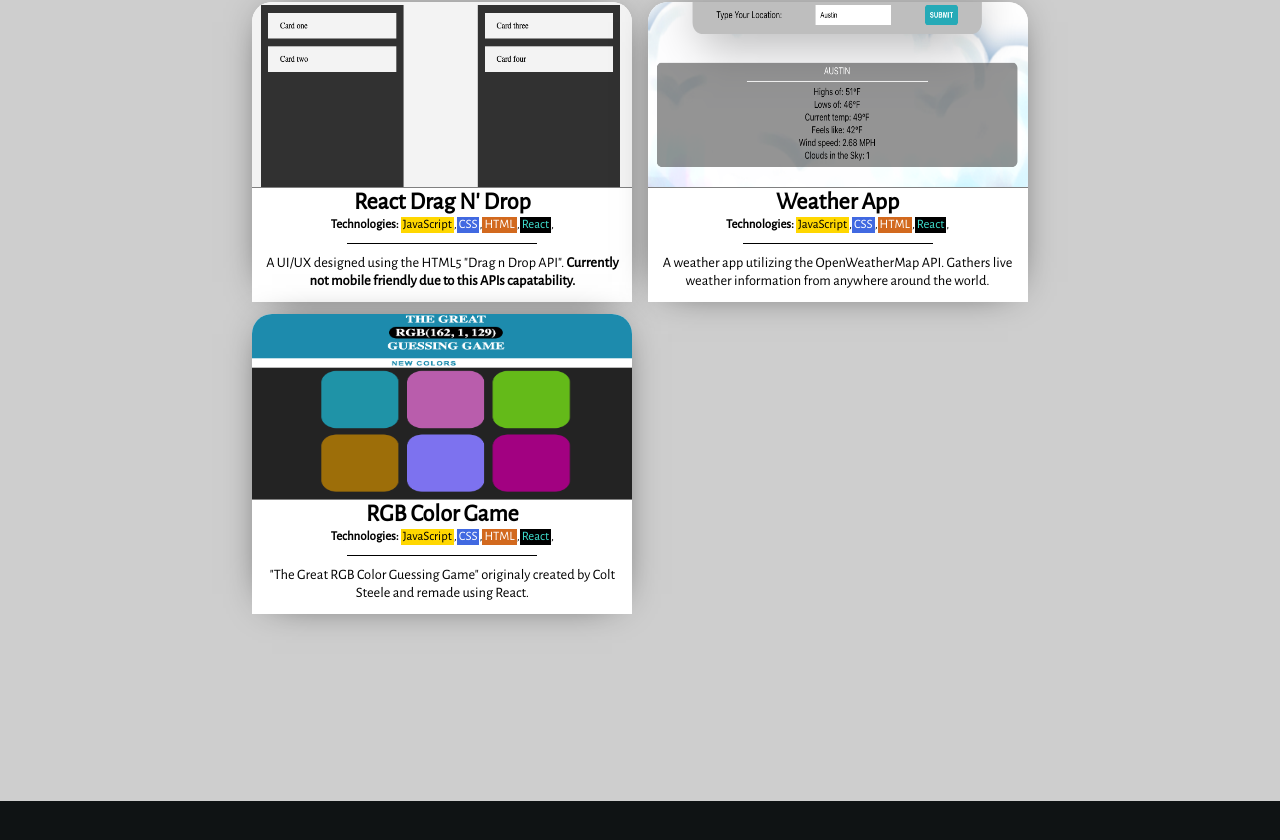
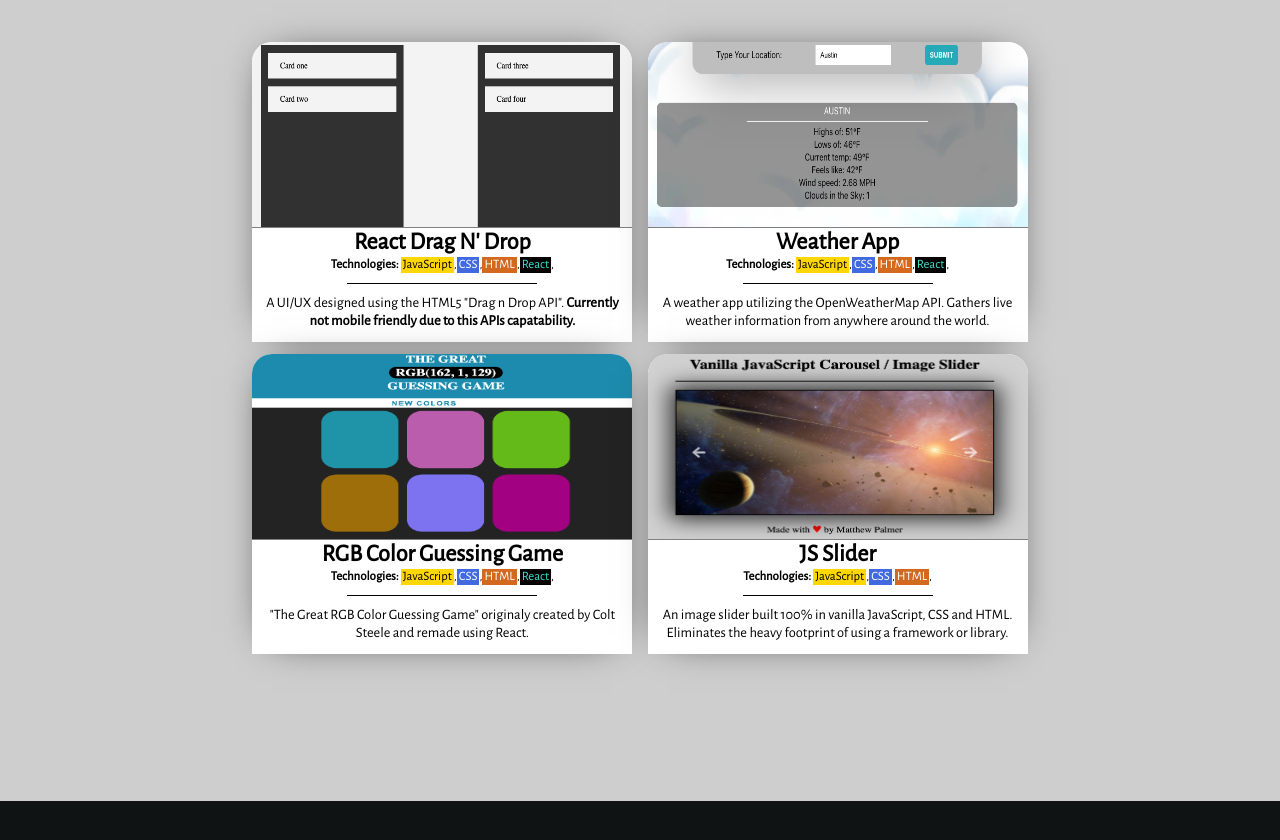
Before and after one commit to MatthewPalmer9/mattpdev, a React (Create React App) app: page / in a window 1280 px wide. Shown: the part 3127-3967 px from the top of the page. Built offline with nearby package versions, Linux system fonts and the light colour scheme.

Commit message:
Added another project and adjusted the margin between the project h1 and the project containers.

```diff
--- a/src/index.css
+++ b/src/index.css
@@ -550,6 +550,10 @@ h1.title {
       background-color: black;
     }
 
+    #projects div.hr:nth-of-type(1) {
+      margin-bottom: 50px;
+    }
+
     #projects h1 {
       margin-bottom: 0;
     }
--- a/src/sections/Projects.jsx
+++ b/src/sections/Projects.jsx
@@ -2,6 +2,7 @@ import React, { PureComponent } from 'react';
 import dragndropPic from '../project-imgs/react-dragndrop.png';
 import weatherappPic from '../project-imgs/mattpdev-wa.png';
 import rgbcolorgame from '../project-imgs/rgbcolorgame.png';
+import JSSlider from '../project-imgs/js-slider.png';
 
 export default class Projects extends PureComponent {
     render() {
@@ -61,7 +62,7 @@ export default class Projects extends PureComponent {
                         </a>
                         <div className="project-description">
                         <a target="_blank" rel="noopener noreferrer" href="https://rgbcolorgame.vercel.app/">
-                            <h2>RGB Color Game</h2>
+                            <h2>RGB Color Guessing Game</h2>
                         </a>
                             <span className="tech-list">
                                 <strong>Technologies: </strong>
@@ -76,6 +77,27 @@ export default class Projects extends PureComponent {
                             "The Great RGB Color Guessing Game" originaly created by Colt Steele and remade using React.
                         </p>
                     </div>
+
+                    <div className="project">
+                        <a target="_blank" rel="noopener noreferrer" href="https://mrp-carousel.vercel.app/">
+                            <img alt="rgbcolorgame" src={JSSlider} />
+                        </a>
+                        <div className="project-description">
+                        <a target="_blank" rel="noopener noreferrer" href="https://mrp-carousel.vercel.app/">
+                            <h2>JS Slider</h2>
+                        </a>
+                            <span className="tech-list">
+                                <strong>Technologies: </strong>
+                                <span className="javascript">JavaScript</span>,
+                                <span className="css">CSS</span>,
+                                <span className="html">HTML</span>,
+                            </span>
+                        </div>
+                        <div className="hr"></div>
+                        <p className="description">
+                            An image slider built 100% in vanilla JavaScript, CSS and HTML. Eliminates the heavy footprint of using a framework or library.
+                        </p>
+                    </div>
                 </div>
             </div>
         )
```
Also changed, not shown: src/project-imgs/js-slider.png (added), 1 other file (tests, documents, lock files or other folders).
